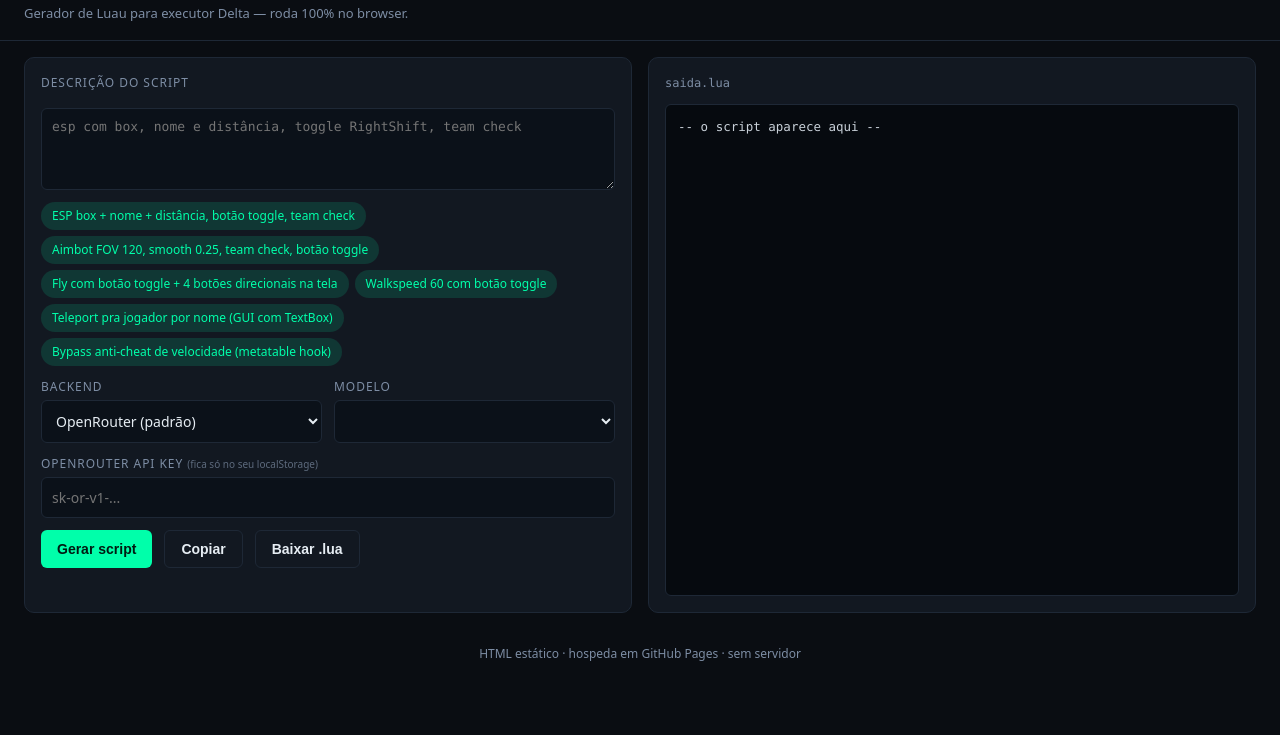
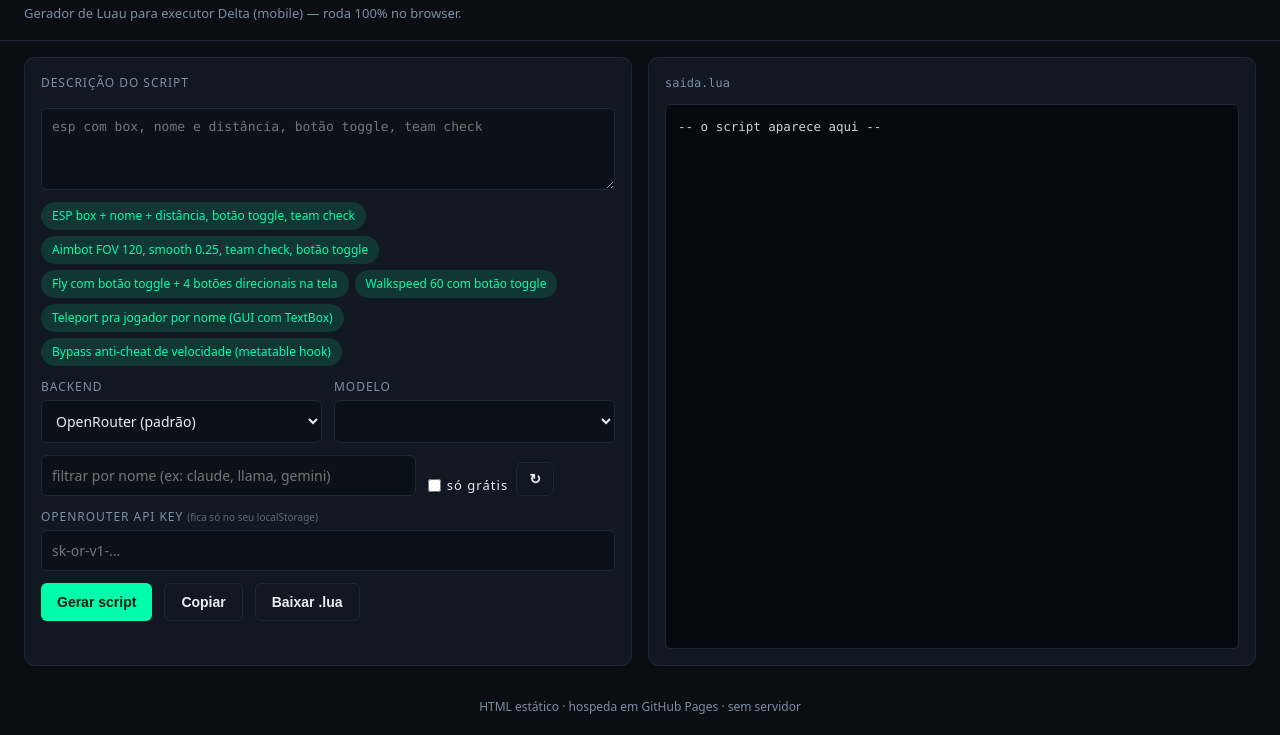
Before and after one commit to d61Daniel/LuaIA, a plain HTML site: page index.html in a window 1280 px wide. Shown: the part 65-800 px from the top of the page. Drawn offline with Linux system fonts and the light colour scheme.

Commit message:
Update script description and add filter options

```diff
--- a/index.html
+++ b/index.html
@@ -9,13 +9,13 @@
 <body>
 <header>
   <h1>SCRIPTFORGE</h1>
-  <p class="sub">Gerador de Luau para executor Delta — roda 100% no browser.</p>
+  <p class="sub">Gerador de Luau para executor Delta (mobile) — roda 100% no browser.</p>
 </header>
 
 <main>
   <section class="panel">
     <label for="prompt">Descrição do script</label>
-    <textarea id="prompt" rows="4" placeholder="esp com box, nome e distância, toggle RightShift, team check"></textarea>
+    <textarea id="prompt" rows="4" placeholder="esp com box, nome e distância, botão toggle, team check"></textarea>
 
     <div class="presets" id="presets"></div>
 
@@ -31,6 +31,19 @@
       <div>
         <label for="model">Modelo</label>
         <select id="model"></select>
+      </div>
+    </div>
+
+    <div class="row" id="filterrow">
+      <div style="flex:2">
+        <input id="modelSearch" type="text" placeholder="filtrar por nome (ex: claude, llama, gemini)">
+      </div>
+      <div style="flex:1;display:flex;align-items:flex-end;gap:8px">
+        <label style="display:flex;align-items:center;gap:6px;text-transform:none;font-size:13px;color:var(--ink);margin:0;cursor:pointer">
+          <input type="checkbox" id="onlyFree" style="width:auto;margin:0">
+          só grátis
+        </label>
+        <button id="refreshBtn" class="ghost" title="recarrega catálogo" style="padding:8px 12px">↻</button>
       </div>
     </div>
 
```
